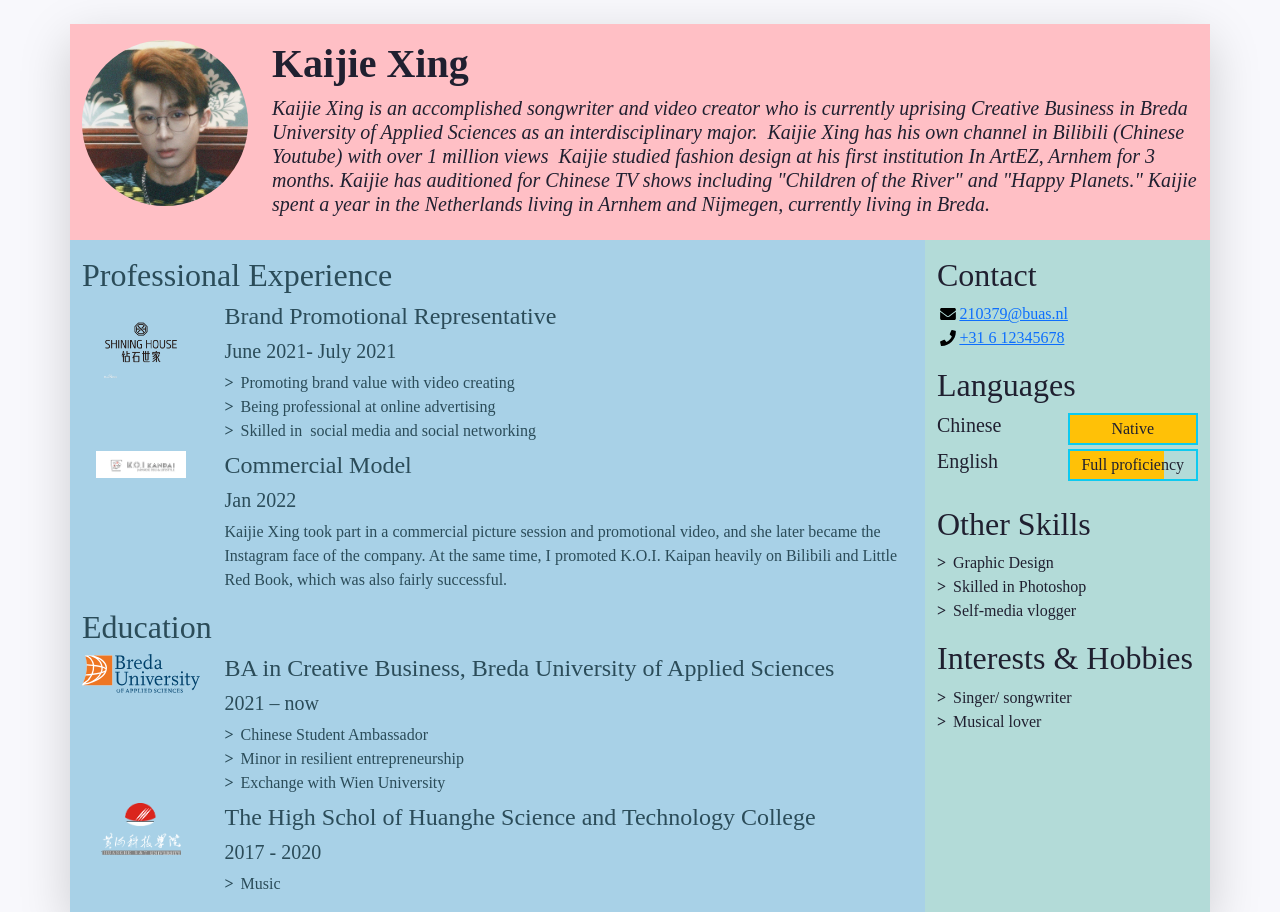
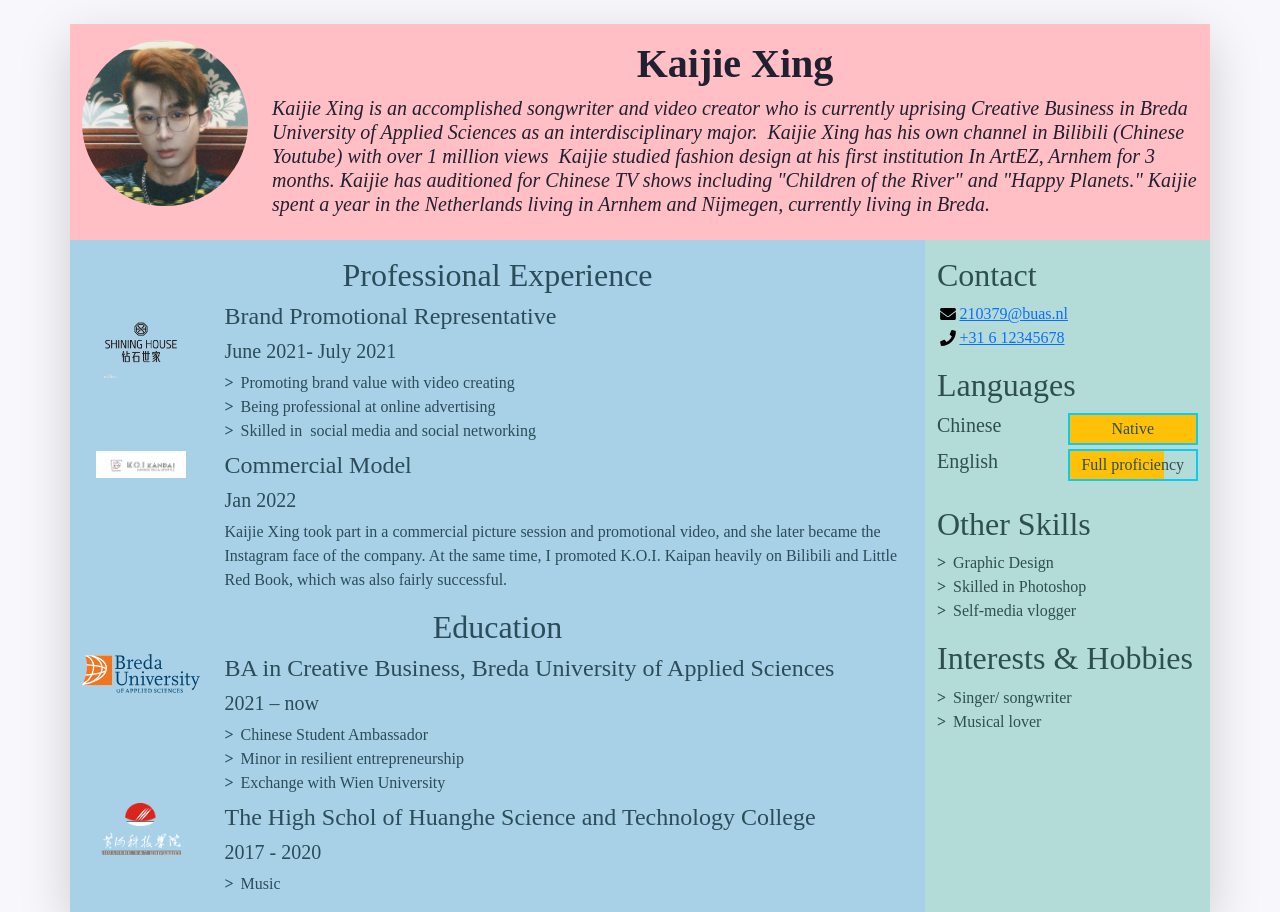
Before and after one commit to Kingze1107/My-CV, a plain HTML site: page index.html in a window 1280 px wide. Shown: the top 912 px of the page. Drawn offline with nearby package versions, Linux system fonts and the light colour scheme; a web font is replaced by a local one.

Commit message:
Style updated

```diff
--- a/css/styles.css
+++ b/css/styles.css
@@ -16,6 +16,7 @@ font-family: 'Abhaya Libre', serif;
 
 .resume-header {
     background-color: #FFBFC5;
+
 }
 
 .resume-main {
@@ -25,6 +26,7 @@ font-family: 'Abhaya Libre', serif;
 
 .resume-aside {
 	background-color: #b3dbd8;
+	color:darkslategray
 }
 
 /* Styles for lists in the document */
--- a/index.html
+++ b/index.html
@@ -54,9 +54,10 @@
           A container to wrap around your name and tagline. Full-width at small size, then columns of increasing size.
         -->
         <div class="col-12 col-sm-8 col-md-9 col-lg-10 my-3 header-content">
-          <h1 class="fw-bolder">Kaijie Xing</h1>
+          <h1 class="fw-bolder"  align="center">Kaijie Xing</h1>
           <h5 class="fst-italic tagline">Kaijie Xing is an accomplished songwriter and video creator who is currently uprising Creative Business in Breda University of Applied Sciences as an interdisciplinary major.&nbsp; Kaijie Xing has his own channel in Bilibili (Chinese Youtube) with over 1 million views&nbsp; Kaijie studied fashion design at his first institution In ArtEZ, Arnhem for 3 months. Kaijie has auditioned for Chinese TV shows including "Children of the River" and "Happy Planets." Kaijie spent a year in the Netherlands living in Arnhem and Nijmegen, currently living in Breda.
           </h5>
+
         </div>
       </header>
 
@@ -76,7 +77,8 @@
             <section> is yet another semantic element. The first one is for professional experience.
           -->
           <section class="my-3 biography-section">
-            <h2>Professional Experience</h2>
+
+            <h2  class align="center">Professional Experience</h2>
             <!--
               Each list item (li) in the unordered list (ul) below will be one job.
               "list-unstyled" is a class that hides the bullet points of a list.
@@ -122,7 +124,7 @@
           <!-- We're done with jobs, let's move on to schools -->
 
           <section class="my-3 biography-section">
-            <h2>Education</h2>
+            <h2 class="text-center">Education</h2>
             <ul class="biography-list list-unstyled">
 
               <!-- Top item in education. And by "top", I mean a Bachelor in Creative Business at BUas. -->
```
